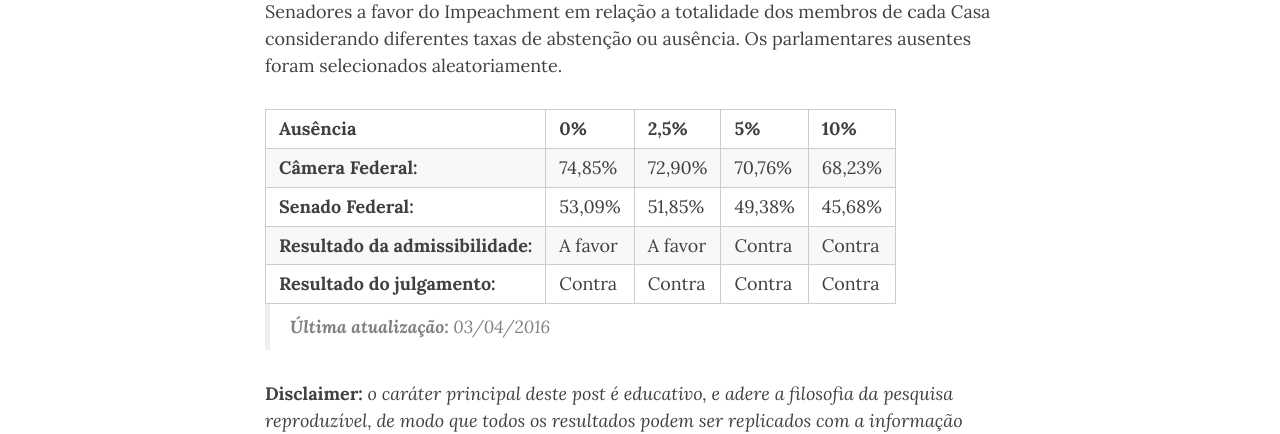
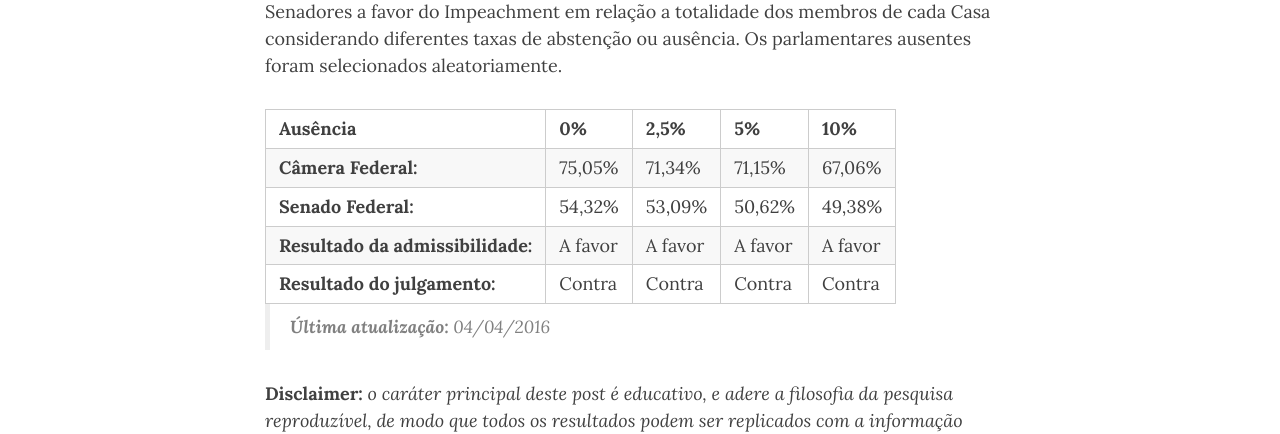
Before and after one commit to regisely/regisely.github.io, a Jekyll site: the page built from _posts/2016-04-01-impeachment.md, in a window 1280 px wide and 900 px high. Shown: the part 373-807 px from the top of the window. Built offline with Jekyll 4.4.1, drawn with Linux system fonts in a browser that asks for light colours; nearby versions of some CDN libraries; comment, search, counter and statistics services are not loaded.

Commit message:
Update impeachment post

```diff
--- a/_posts/2016-04-01-impeachment.md
+++ b/_posts/2016-04-01-impeachment.md
@@ -9,12 +9,12 @@ date: 2016-04-01 10:00:00 -0300
 Este post faz um exercício de previsão para o Impeachment brasileiro utilizando um modelo de regressão particionada através do uso de árvores. As previsões serão atualizadas diariamente e o resultado percentual se refere à proporção de Deputados e Senadores a favor do Impeachment em relação a totalidade dos membros de cada Casa considerando diferentes taxas de abstenção ou ausência. Os parlamentares ausentes foram selecionados aleatoriamente.
 
 | **Ausência** | **0%** | **2,5%** | **5%** | **10%** |
-| **Câmera Federal:** | 74,85% | 72,90% | 70,76% | 68,23% |
-| **Senado Federal:** | 53,09% | 51,85% | 49,38% | 45,68% |
-| **Resultado da admissibilidade:** | A favor | A favor | Contra | Contra |
+| **Câmera Federal:** | 75,05% | 71,34% | 71,15% | 67,06% |
+| **Senado Federal:** | 54,32% | 53,09% | 50,62% | 49,38% |
+| **Resultado da admissibilidade:** | A favor | A favor | A favor | A favor |
 | **Resultado do julgamento:** | Contra | Contra | Contra | Contra |
 
-> **Última atualização:** 03/04/2016
+> **Última atualização:** 04/04/2016
 
 **Disclaimer:** *o caráter principal deste post é educativo, e adere a filosofia da pesquisa reproduzível, de modo que todos os resultados podem ser replicados com a informação abaixo. A escolha do modelo de previsão não reflete o estado da arte em previsão, sendo este modelo escolhido principalmente pelos insights que ele gera em relação a estrutura político-partidária e demográfica do Brasil. Muitas sugestões foram dadas no sentido de melhorar a previsão através de modelos mais robustos como Random Forest, Gradient Boosting, entre outros. Entretanto, dada a limitação dos dados, pouco se ganha com a implementação destes modelos. Ademais, deixo a utilização destes modelos para alguma aplicação futura em que eles se mostrarão mais eficazes.*
 
```
